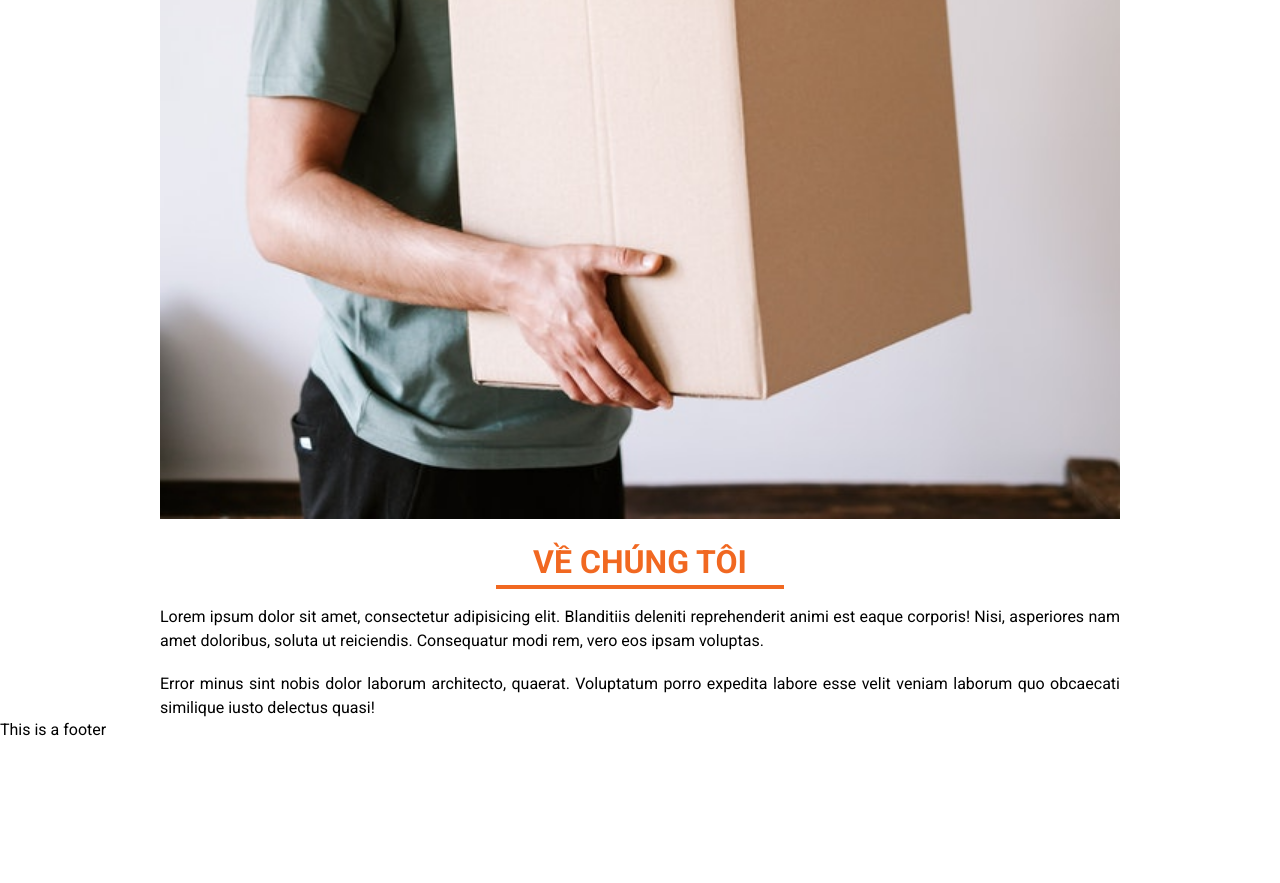
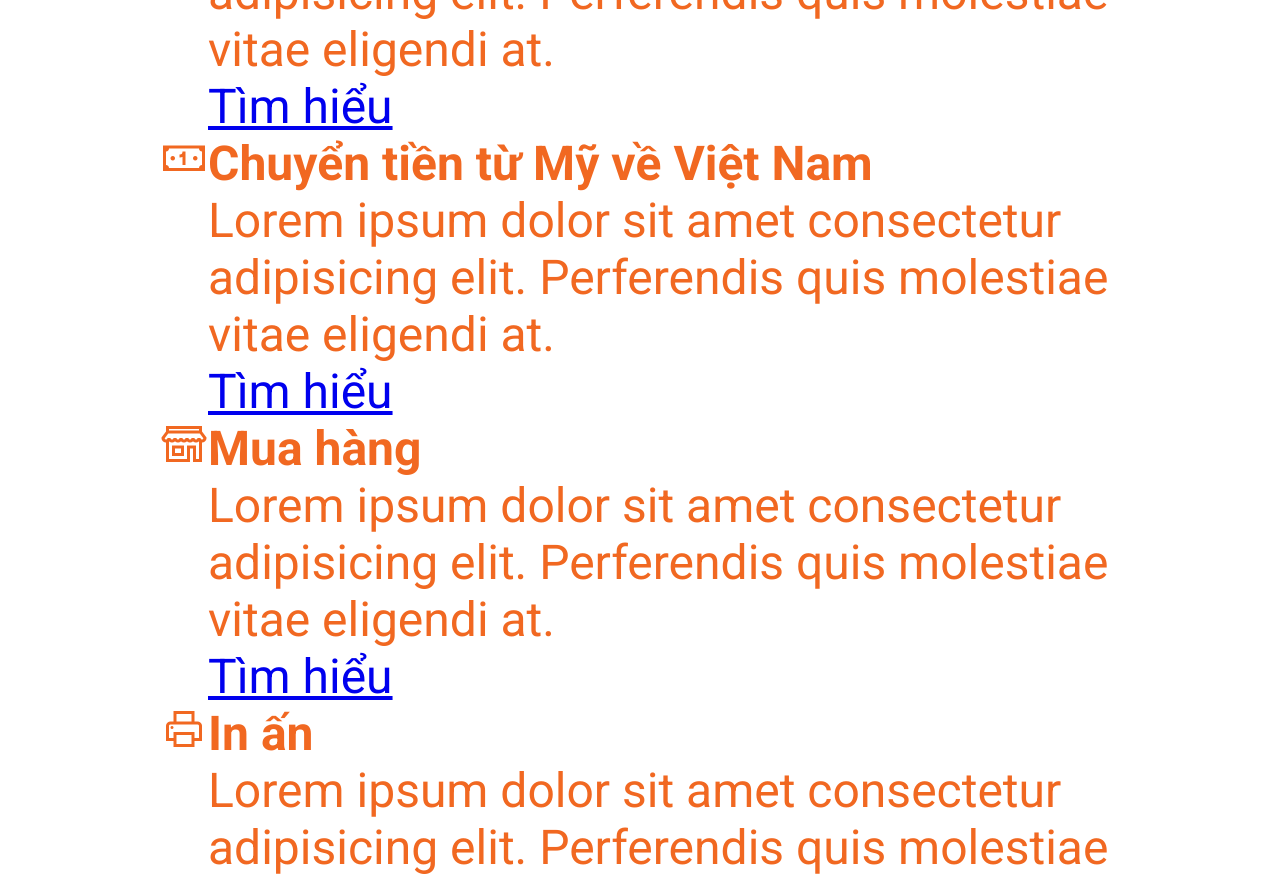
Before and after one commit to huyhoangk21/client-express, a Next.js app: page / in a window 1280 px wide. Shown: the part 1720-2603 px from the top of the page. Before the commit the page ends 2459 px from the top, so only its background shows below. Built offline with nearby package versions, Linux system fonts and the light colour scheme.

Commit message:
tidied service section

```diff
--- a/components/About.js
+++ b/components/About.js
@@ -5,22 +5,46 @@ const About = styled(Section)`
   display: flex;
   flex-direction: column-reverse;
   align-items: center;
+  background-color: ${props => props.theme.ghostwhite};
+
+  @media screen and (min-width: 992px) {
+    flex-direction: row;
+    align-items: start;
+    justify-content: space-between;
+  }
 `;
 
 const Content = styled.div`
+  @media screen and (min-width: 992px) {
+    width: 400px;
+    margin-right: 2rem;
+  }
+
+  @media screen and (min-width: 1200px) {
+    margin-right: 0;
+    width: 500px;
+  }
+
   ${SectionTitle} {
-    text-align: center;
     margin: 1rem 0;
   }
 
   p {
     text-align: justify;
     line-height: 1.5rem;
+
+    @media screen and (min-width: 992px) {
+      line-height: 2rem;
+    }
   }
 `;
 
 const Image = styled.img`
   width: 100%;
+
+  @media screen and (min-width: 768px) {
+    width: 350px;
+  }
 `;
 
 About.Content = Content;
--- a/components/Layout.js
+++ b/components/Layout.js
@@ -9,6 +9,7 @@ const Container = styled.div``;
 
 const Layout = ({ title, children }) => {
   const [openMobileNav, setOpenMobileNav] = useState(false);
+
   const navRef = useRef();
   useEffect(() => {
     const openNav = e => {
--- /dev/null
+++ b/components/Service.js
@@ -0,0 +1,10 @@
+import styled from 'styled-components';
+import { Section } from './shared';
+
+const Service = styled(Section)``;
+
+const Content = styled.div``;
+
+Service.Content = Content;
+
+export default Service;
--- a/components/index.js
+++ b/components/index.js
@@ -3,4 +3,5 @@ export { default as Nav } from './Nav';
 export { default as Layout } from './Layout';
 export { default as Hero } from './Hero';
 export { default as About } from './About';
+export { default as Service } from './Service';
 export { default as Footer } from './Footer';
--- /dev/null
+++ b/components/shared/Card.js
@@ -0,0 +1,15 @@
+import styled from 'styled-components';
+import { Icon } from '.';
+const Card = styled.div`
+  display: flex;
+
+  ${Icon} {
+    color: ${props => props.theme.main};
+    font-size: 3rem;
+  }
+`;
+
+const Content = styled.div``;
+
+Card.Content = Content;
+export default Card;
--- a/components/shared/Section.js
+++ b/components/shared/Section.js
@@ -4,19 +4,19 @@ const Section = styled.section`
   padding: ${props => props.theme.py} ${props => props.theme.pxS};
 
   @media screen and (min-width: 768px) {
-    padding: 0 ${props => props.theme.pxM};
+    padding: ${props => props.theme.py} ${props => props.theme.pxM};
   }
 
   @media screen and (min-width: 992px) {
-    padding: 0 ${props => props.theme.pxL};
+    padding:  ${props => props.theme.py} ${props => props.theme.pxL};
   }
 
   @media screen and (min-width: 1200px) {
-    padding: 0 ${props => props.theme.pxXL};
+    padding: ${props => props.theme.py} ${props => props.theme.pxXL};
   }
 
   @media screen and (min-width: 1600px) {
-    padding: 0 ${props => props.theme.pxXXL};
+    padding: ${props => props.theme.py} ${props => props.theme.pxXXL};
   }
 
   s
--- a/components/shared/SectionTitle.js
+++ b/components/shared/SectionTitle.js
@@ -2,15 +2,19 @@ import styled from 'styled-components';
 
 const SectionTitle = styled.h2`
   position: relative;
+  display: inline-block;
   color: ${props => props.theme.main};
   font-size: 2rem;
   text-transform: uppercase;
+  text-align: center;
   font-weight: 700;
   padding: 0.5rem 0;
+  left: 50%;
+  transform: translateX(-50%);
 
   &::after {
     content: '';
-    width: 30%;
+    width: 40%;
     height: 0.2rem;
     background-color: ${props => props.theme.main};
     position: absolute;
--- a/components/shared/index.js
+++ b/components/shared/index.js
@@ -2,5 +2,6 @@ export { default as Section } from './Section';
 export { default as PageTitle } from './PageTitle';
 export { default as SectionTitle } from './SectionTitle';
 export { default as Button } from './Button';
+export { default as Card } from './Card';
 export { default as Logo } from './Logo';
 export { default as Icon } from './Icon';
--- /dev/null
+++ b/content/home.js
@@ -0,0 +1,62 @@
+import React from 'react';
+import Link from 'next/link';
+import { Card, Icon } from '../components/shared';
+const services = [
+  {
+    icon: 'las la-plane',
+    title: 'Chuyển hàng từ Mỹ về Việt Nam',
+    text:
+      'Lorem ipsum dolor sit amet consectetur adipisicing elit. Perferendis quis molestiae vitae eligendi at.',
+    link: '/',
+  },
+  {
+    icon: 'las la-money-bill-alt',
+    title: 'Chuyển tiền từ Mỹ về Việt Nam',
+    text:
+      'Lorem ipsum dolor sit amet consectetur adipisicing elit. Perferendis quis molestiae vitae eligendi at.',
+    link: '/',
+  },
+  {
+    icon: 'las la-store-alt',
+    title: 'Mua hàng',
+    text:
+      'Lorem ipsum dolor sit amet consectetur adipisicing elit. Perferendis quis molestiae vitae eligendi at.',
+    link: '/',
+  },
+  {
+    icon: 'las la-print',
+    title: 'In ấn',
+    text:
+      'Lorem ipsum dolor sit amet consectetur adipisicing elit. Perferendis quis molestiae vitae eligendi at.',
+    link: '/',
+  },
+  {
+    icon: 'las la-truck',
+    title: 'Chuyển hàng nội địa Mỹ',
+    text:
+      'Lorem ipsum dolor sit amet consectetur adipisicing elit. Perferendis quis molestiae vitae eligendi at.',
+    link: '/',
+  },
+  {
+    icon: 'las la-shopping-cart',
+    title: 'Sản phẩm',
+    text:
+      'Lorem ipsum dolor sit amet consectetur adipisicing elit. Perferendis quis molestiae vitae eligendi at.',
+    link: '/',
+  },
+];
+
+export const renderedServices = services.map(service => {
+  return (
+    <Card key={service.title}>
+      <Icon className={service.icon} />
+      <Card.Content>
+        <h4>{service.title}</h4>
+        <p>{service.text}</p>
+        <Link href={service.link}>
+          <a>Tìm hiểu</a>
+        </Link>
+      </Card.Content>
+    </Card>
+  );
+});
--- a/pages/index.js
+++ b/pages/index.js
@@ -1,5 +1,6 @@
 import { Button, PageTitle, SectionTitle } from '../components/shared';
-import { Hero, Layout, About } from '../components/';
+import { Hero, Layout, About, Service } from '../components/';
+import { renderedServices } from '../content/home';
 
 export default function Home() {
   return (
@@ -29,6 +30,10 @@ export default function Home() {
           alt='Công ty vận chuyển Phạm Chu'
         />
       </About>
+      <Service>
+        <SectionTitle>Các dịch vụ</SectionTitle>
+        <Service.Content>{renderedServices}</Service.Content>
+      </Service>
     </Layout>
   );
 }
--- a/styles/theme.js
+++ b/styles/theme.js
@@ -2,6 +2,7 @@ const theme = {
   main: '#f16821',
   white: '#fff',
   black: '000',
+  ghostwhite: '#f8f9fa',
   transparent: 'transparent',
   pageTitle: '3rem',
   pxS: '0.5rem',
```
